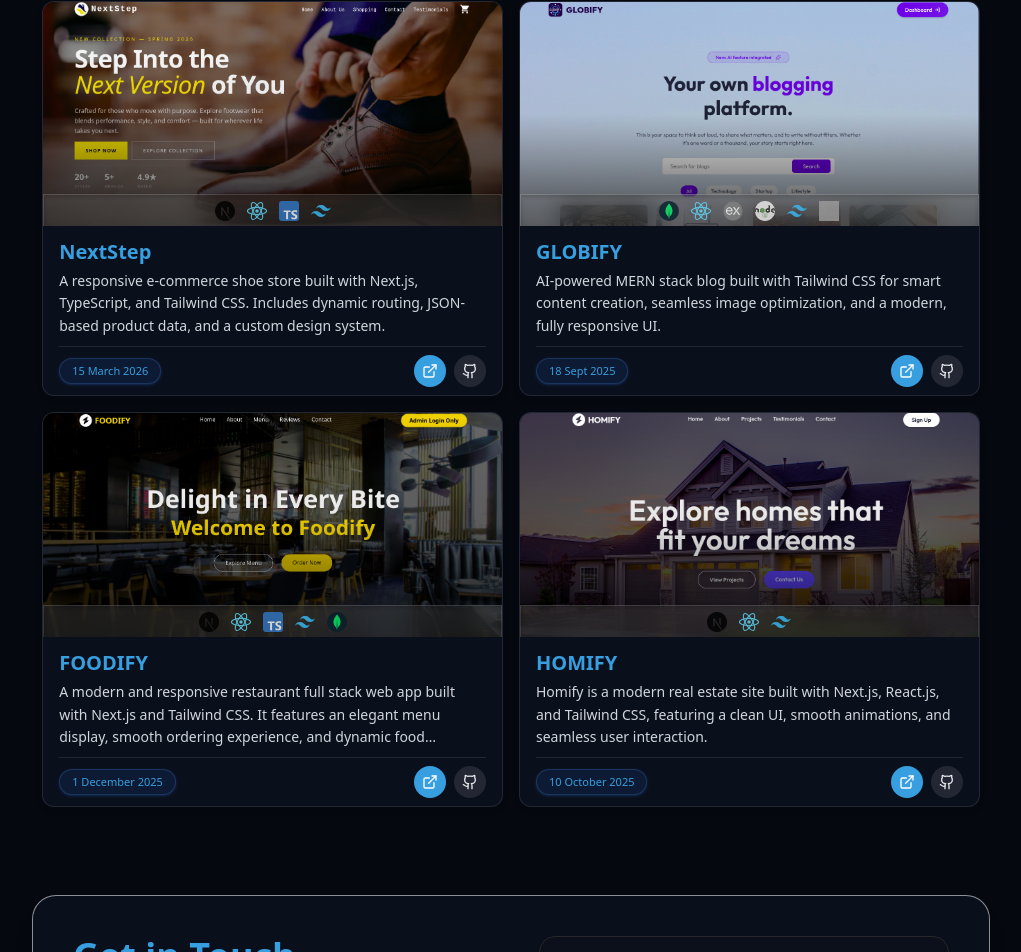
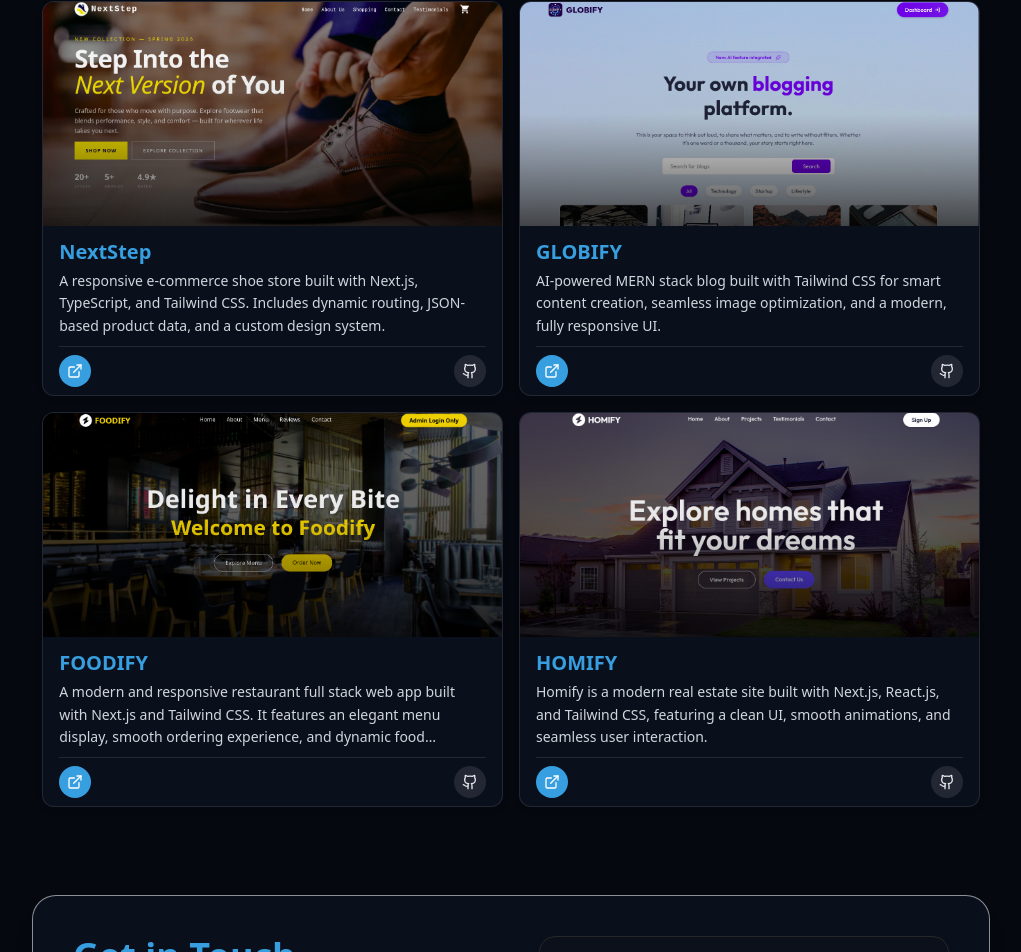
Before and after one commit to wajahat-kamal/Dev-Portfolio, a React (Vite) app: page / in a window 1280 px wide. Shown: the part 1524-2476 px from the top of the page, without its empty margins (129-1150 px from the left). Built offline with nearby package versions, Linux system fonts and the light colour scheme; grey boxes are pictures that could not be loaded.

Commit message:
Refactor ProjectCard: update tag rendering to be conditionally commented out and streamline footer button layout for improved readability and maintainability.

```diff
--- a/src/components/ProjectCard.jsx
+++ b/src/components/ProjectCard.jsx
@@ -43,7 +43,7 @@ const ProjectCard = ({ project, index }) => {
         <div className="absolute inset-0 bg-gradient-to-t from-black/70 via-black/10 to-transparent" />
 
         {/* Tags */}
-        <div className="absolute -bottom-0.5 right-0 w-full flex flex-wrap items-center justify-center gap-2 sm:gap-3 bg-white/10 px-3 py-1.5 backdrop-blur-md border border-white/10 shadow-inner shadow-black/20">
+        {/* <div className="absolute -bottom-0.5 right-0 w-full flex flex-wrap items-center justify-center gap-2 sm:gap-3 bg-white/10 px-3 py-1.5 backdrop-blur-md border border-white/10 shadow-inner shadow-black/20">
           {project.tags.map((tag, i) => (
             <motion.div
               key={i}
@@ -58,7 +58,7 @@ const ProjectCard = ({ project, index }) => {
               />
             </motion.div>
           ))}
-        </div>
+        </div> */}
       </div>
 
       {/* Content */}
@@ -75,11 +75,6 @@ const ProjectCard = ({ project, index }) => {
 
         {/* Footer */}
         <div className="flex items-center justify-between mt-2 border-t border-white/10 pt-2">
-          <span className="text-[10px] sm:text-[11px] text-primary font-medium bg-blue-500/10 px-3 py-1 rounded-full border border-blue-400/20 shadow-sm shadow-blue-500/20">
-            {project.date}
-          </span>
-
-          <div className="flex gap-2">
           <motion.a
             href={project.demoURL}
             target="_blank"
@@ -104,7 +99,6 @@ const ProjectCard = ({ project, index }) => {
           </motion.a>
         </div>
       </div>
-      </div>
     </motion.div>
   );
 };
```
Lines whose indentation alone changed are shown as unchanged.
